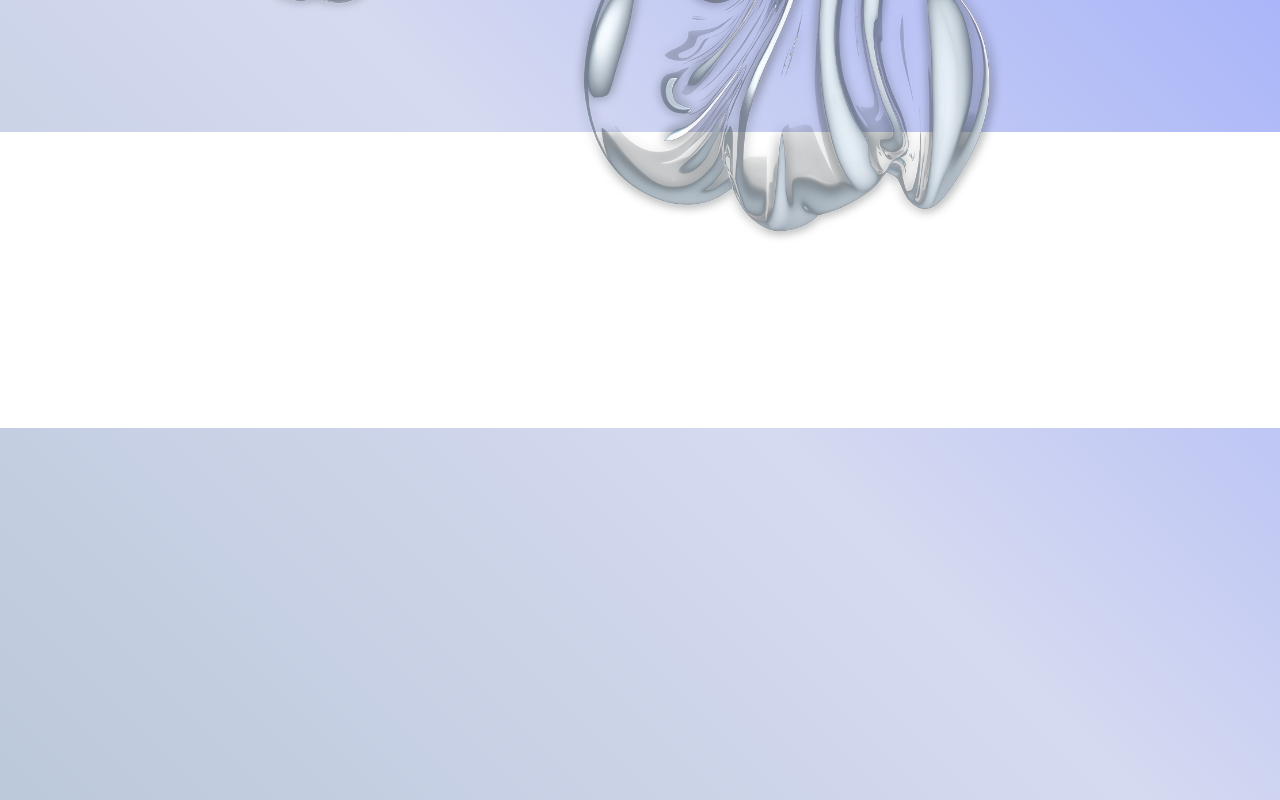
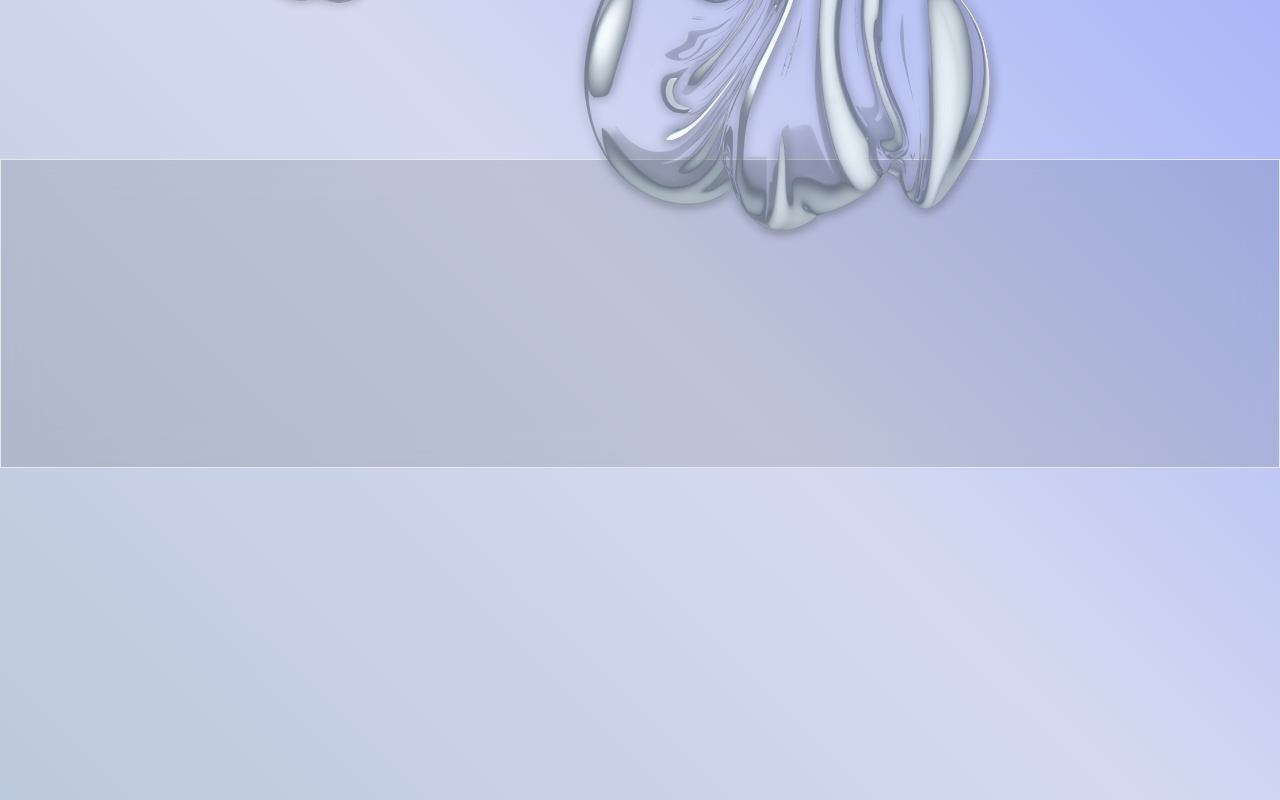
Before and after one commit to ryushen-tan/Phon3y, a React (Vite) app in the folder fe/: page / in a window 1280 px wide. Shown: the part 660-1460 px from the top of the page. Built offline with nearby package versions, Linux system fonts and the light colour scheme; a web font is replaced by a local one.

Commit message:
added a glass bar to display some info in the future

```diff
--- a/fe/src/pages/LandingPage.tsx
+++ b/fe/src/pages/LandingPage.tsx
@@ -64,7 +64,7 @@ const LandingPage: React.FC = () => {
                             </div>
                         </div>
                     </div>
-                    <div className='w-screen h-[400px] bg-white mt-50'>
+                    <div className='w-screen h-[400px] mt-50 bg-black/10 bg-blur-xl border-1 border-gray-200 backdrop-blur-lg flex flex-col justify-center items-center'>
 
                     </div>
                     <div
@@ -73,7 +73,7 @@ const LandingPage: React.FC = () => {
                             isDemoVisible ? 'opacity-100' : 'opacity-0'
                         }`}
                     >
-                        <img src={Demo} alt="Demo Img" className='w-[60%] mt-100' />
+                        <img src={Demo} alt="Demo Img" className='w-[60%] mt-90' />
                     </div>
                 </div>
 
```
